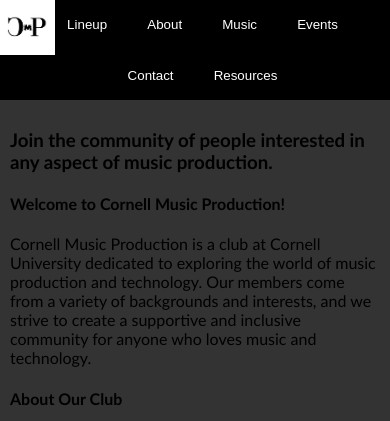
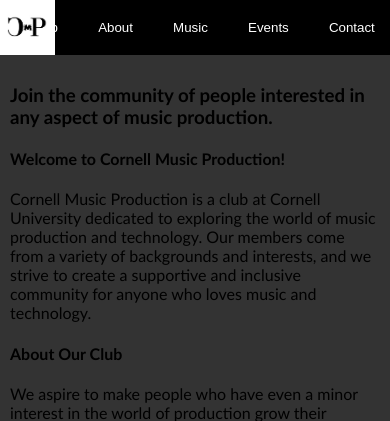
Before and after one commit to stephensyl/cuprod_web, a PHP site: page /index.html in a window 390 px wide; the page is wider, and only the part inside the window is pictured. Shown: the top 421 px of that part. Run offline with PHP 8.4, Linux system fonts and the light colour scheme.

Commit message:
Adjusted responsive Header to website page

```diff
--- a/stylesheets/header.css
+++ b/stylesheets/header.css
@@ -53,8 +53,8 @@ header {
   background-color: black;
   text-align: center;
   text-size-adjust:inherit;
+}
 
-}
 main{
   padding: 10px;
 }
@@ -63,23 +63,14 @@ main{
 @media screen and (max-width: 800px) {
   header {
     display: flex;
-    gap:5px;
-    height: 100px;
-    justify-content: center;
+    height: 55px;
+    justify-content: space-between;
   }
   .left-section .logo {
-  display: flex;
-  align-items: center;
-  }
-  .left-section .logo img{
+  display:flex;
   max-height: auto;
   max-width: auto;
-  }
-  .left-section,
-  .middle-section,
-  .right-section {
-    flex-basis: 100%;
-    padding: 5px;
+  justify-self: center;
   }
   .middle-section{
     display: none;
```
